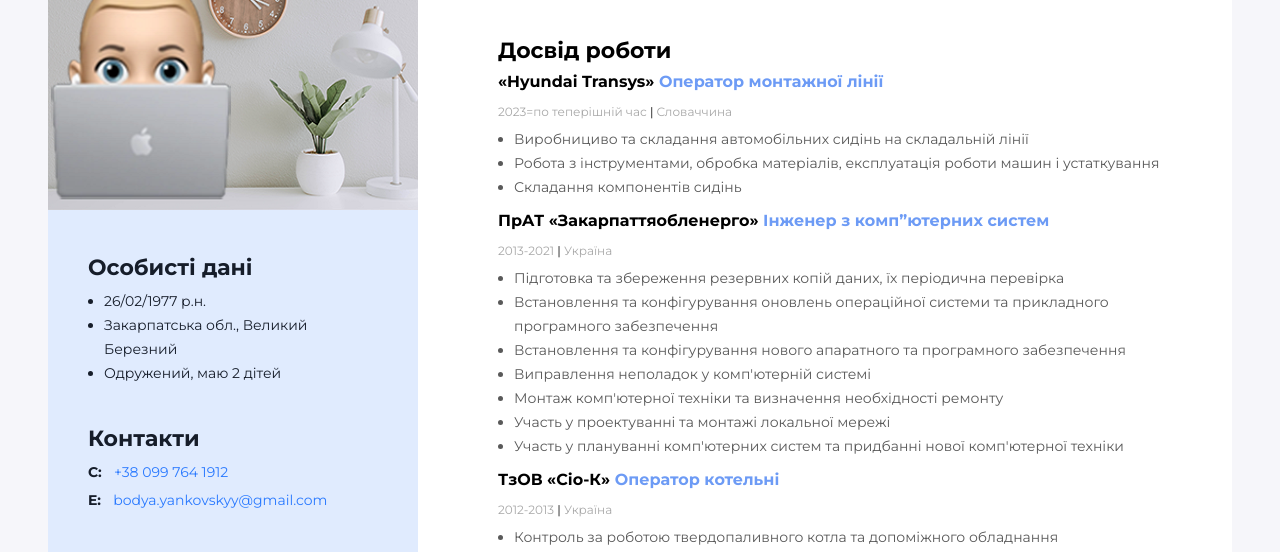
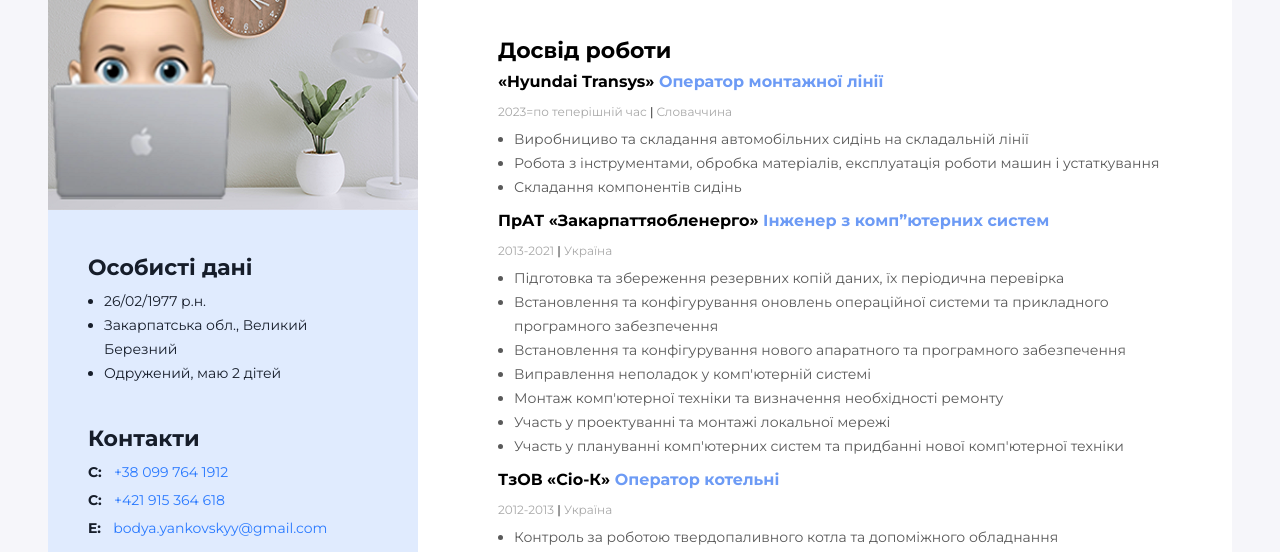
Before and after one commit to Bogdan3777/My_resume_ukr, a plain HTML site: page index.html in a window 1280 px wide. Shown: the part 248-800 px from the top of the page. Drawn offline with Linux system fonts and the light colour scheme.

Commit message:
Add files via upload

```diff
--- a/index.html
+++ b/index.html
@@ -115,7 +115,8 @@
 				<div class="work-experience-container">
 					<h4 class="work-experience-company">Управління Пенсійного фонду України в Великоберезнянському районі
 						<span class="company-name">Головний спеціаліст - системний адміністратор відділу персоніфікованого
-							обліку та надходження платежів</span></h4>
+							обліку та надходження платежів</span>
+					</h4>
 					<p class="work-experience-period">2010-2012 <span class="work-experience-period-separator">|</span>
 						Україна</p>
 					<ul class="work-experience-duties-list">
@@ -188,6 +189,10 @@
 						<a class="contact-link" href="tel:+380997641912">+38 099 764 1912</a>
 					</p>
 					<p class="contact-item">
+						<span class="contact-type">C:</span>
+						<a class="contact-link" href="tel:+421915364618">+421 915 364 618</a>
+					</p>
+					<p class="contact-item">
 						<span class="contact-type">E:</span>
 						<a class="contact-link" href="malto:bodya.yankovskyy@gmail.com">bodya.yankovskyy@gmail.com</a>
 					</p>
```
